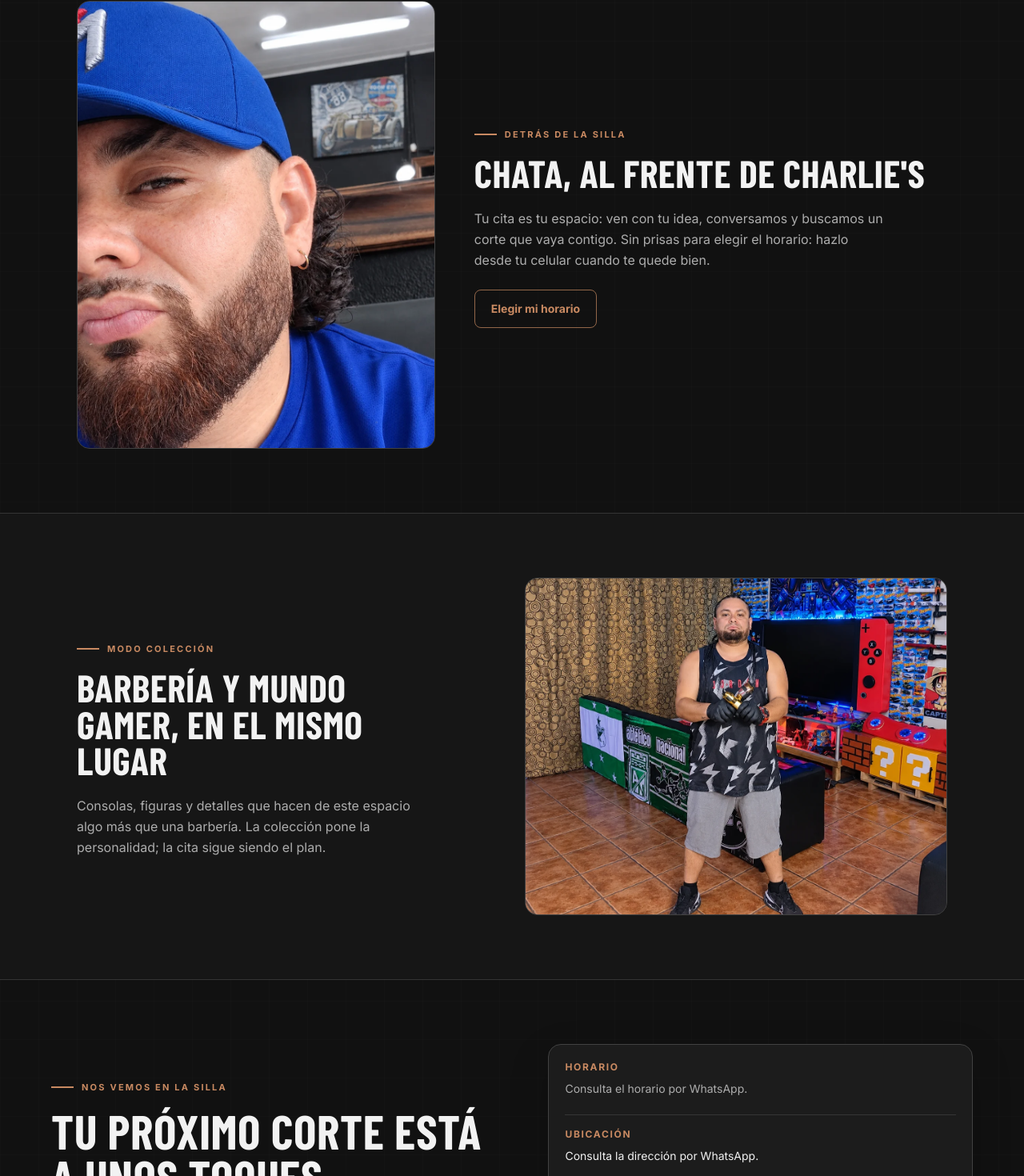
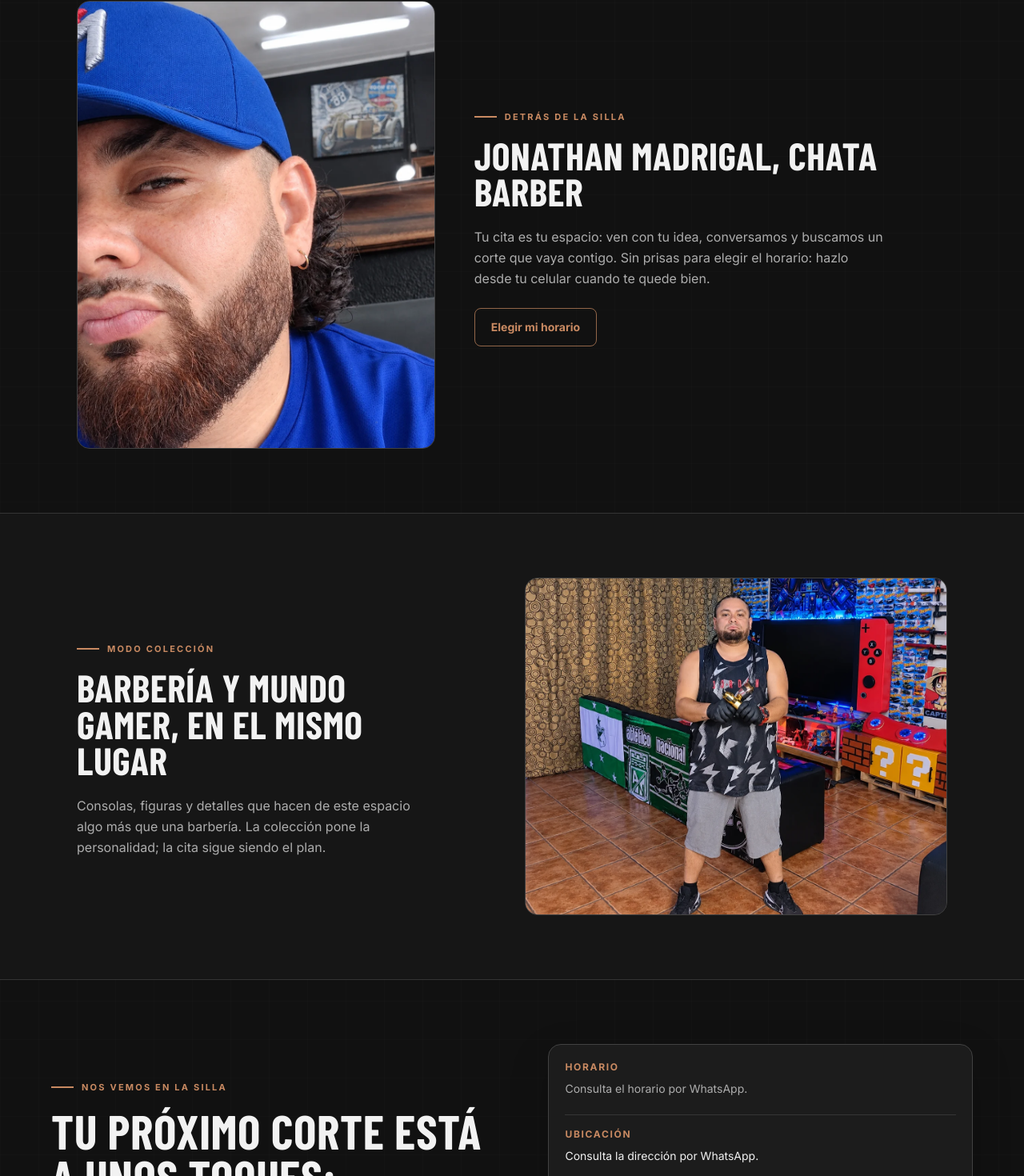
Before and after one commit to max-riv/barberia-web, a Next.js app: page / in a window 1280 px wide. Shown: the part 2013-3483 px from the top of the page at 80% size. Built offline with nearby package versions, Linux system fonts and the light colour scheme; no server answers; the database is empty; a web font is replaced by a local one.

Commit message:
content: actualiza el nombre del barbero y el cierre del CTA en la portada

```diff
--- a/src/app/page.tsx
+++ b/src/app/page.tsx
@@ -232,7 +232,7 @@ export default async function Home() {
           <div className="md:pl-4">
             <p className="eyebrow">Detrás de la silla</p>
             <h2 className="mt-4 text-4xl leading-[0.95] uppercase sm:text-5xl">
-              Chata, al frente de Charlie&apos;s
+              Jonathan Madrigal, Chata Barber
             </h2>
             <p className="mt-5 max-w-lg text-base leading-relaxed text-ink-soft">
               Tu cita es tu espacio: ven con tu idea, conversamos y buscamos un
@@ -282,7 +282,7 @@ export default async function Home() {
             <div>
               <p className="eyebrow">Nos vemos en la silla</p>
               <h2 className="mt-4 max-w-xl text-4xl leading-[0.95] uppercase sm:text-6xl">
-                Tu próximo corte está a unos toques
+                Tu próximo corte está a unos toques:
               </h2>
               <div className="mt-7 flex flex-col gap-3 sm:flex-row">
                 <Link
```
